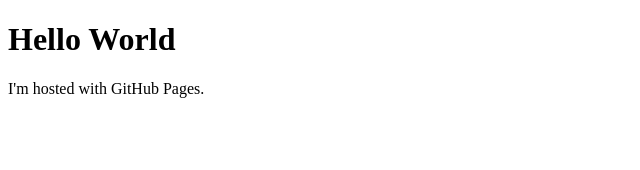
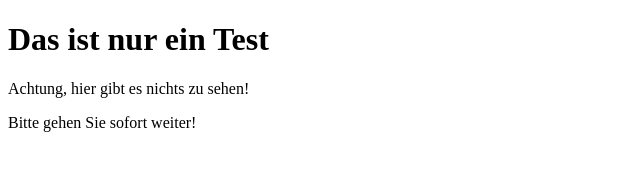
Before and after one commit to DoktorIcks/DoktorIcks.github.io, a plain HTML site: page index.html in a window 1280 px wide. Shown: the whole page, without its empty margins (0-640 px from the left). Drawn offline with Linux system fonts and the light colour scheme.

Commit message:
Update index.html

```diff
--- a/index.html
+++ b/index.html
@@ -1,7 +1,8 @@
 <!DOCTYPE html>
 <html>
 <body>
-<h1>Hello World</h1>
-<p>I'm hosted with GitHub Pages.</p>
+<h1>Das ist nur ein Test</h1>
+<p>Achtung, hier gibt es nichts zu sehen!</p>
+<p>Bitte gehen Sie sofort weiter!</p>
 </body>
 </html>
```
